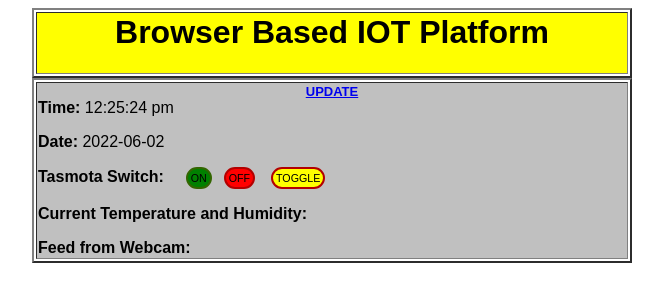
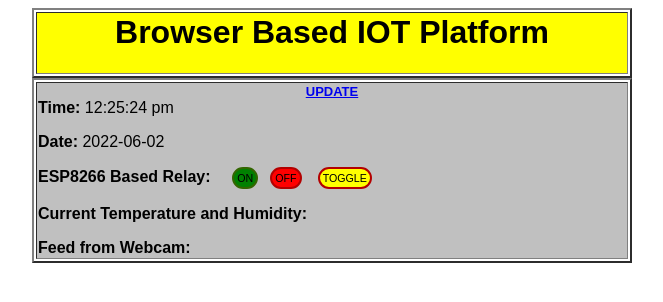
Before and after one commit to brennera/EverythingRaspberryPi, a PHP site: page /index_V3.php?SWITCH=1 in a window 1280 px wide. Shown: the top 302 px of the page, without its empty margins (308-971 px from the left). Run offline with PHP 8.4, Linux system fonts and the light colour scheme.

Commit message:
Add files via upload

```diff
--- a/IOT1BrowserBased/index_V3.php
+++ b/IOT1BrowserBased/index_V3.php
@@ -49,7 +49,9 @@ sleep(2);}
 ?>
 
 <form method="GET" action=''>
-<font size="3" face="Arial, Helvetica, sans-serif"><strong>Tasmota Switch: &nbsp;&nbsp;&nbsp;</strong></font>
+<!-- ********Choose Tasmota Switch or ESP8266 Based Relay********************* -->
+<!--<font size="3" face="Arial, Helvetica, sans-serif"><strong>Tasmota Switch: &nbsp;&nbsp;&nbsp;</strong></font>-->
+<font size="3" face="Arial, Helvetica, sans-serif"><strong>ESP8266 Based Relay: &nbsp;&nbsp;&nbsp;</strong></font>
 <input type="submit" name="SWITCH"  value="ON" style="font-size:8pt;color:black;background-color:green;border:2px solid #336600;border-radius: 25px;padding:3px">&nbsp;&nbsp;
 <input type="submit" name="SWITCH"  value="OFF" style="font-size:8pt;color:black;background-color:red;border:2px solid #b30000;border-radius: 25px;padding:3px">
 &nbsp;&nbsp;
```
